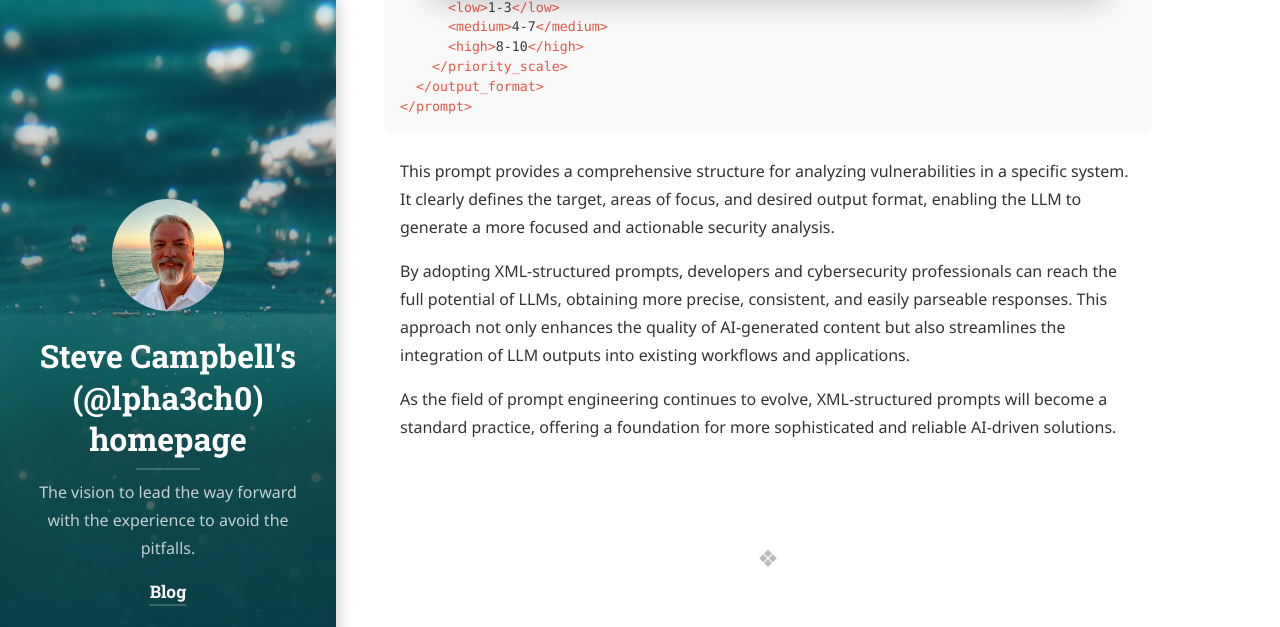
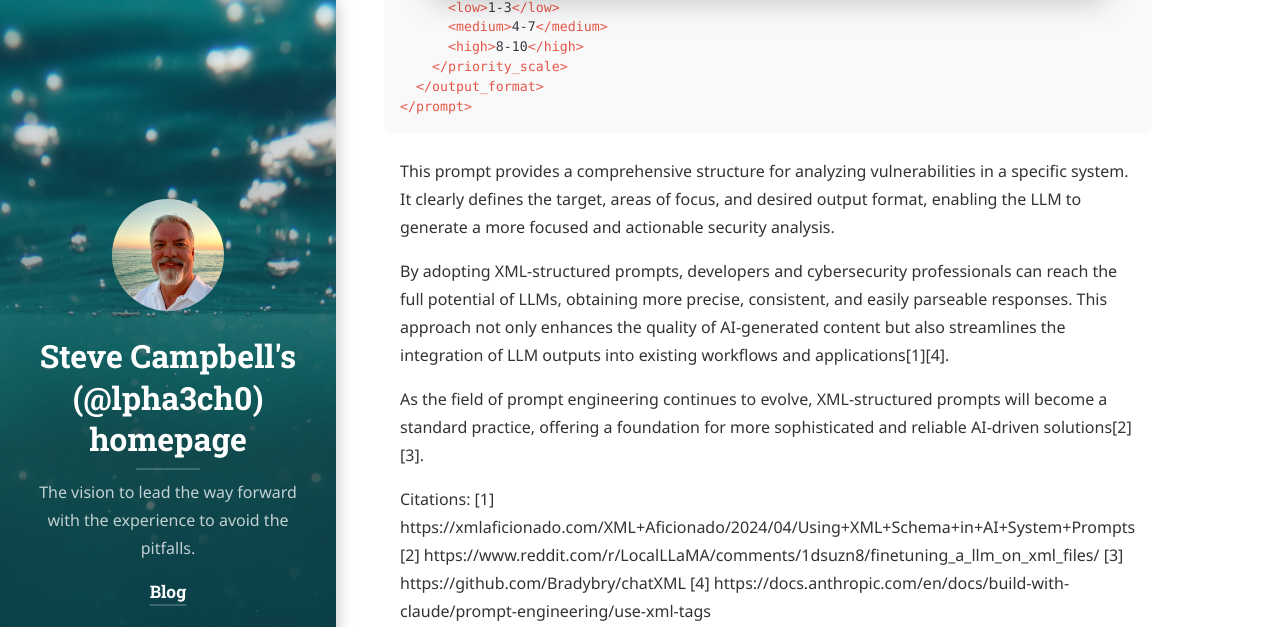
Before and after one commit to aecyberpro/aecyberpro.github.io, a Jekyll site: the page built from general/_posts/2024-10-20-Better-LLM-Prompts-Using-XML.md, in a window 1280 px wide and 900 px high, scrolled down 2327 px, cut to the strip 0-627 px from the top of the window. Built offline with Jekyll 4.4.1, drawn with Linux system fonts in a browser that asks for light colours; cached includes are drawn as plain includes; nearby versions of some CDN libraries; some web fonts are replaced; library files that are not in the unit come from our copies.

Commit message:
added citations

```diff
--- a/general/_posts/2024-10-20-Better-LLM-Prompts-Using-XML.md
+++ b/general/_posts/2024-10-20-Better-LLM-Prompts-Using-XML.md
@@ -87,6 +87,12 @@ For cybersecurity engineers, here's an example of a prompt structure for analyzi
 
 This prompt provides a comprehensive structure for analyzing vulnerabilities in a specific system. It clearly defines the target, areas of focus, and desired output format, enabling the LLM to generate a more focused and actionable security analysis.
 
-By adopting XML-structured prompts, developers and cybersecurity professionals can reach the full potential of LLMs, obtaining more precise, consistent, and easily parseable responses. This approach not only enhances the quality of AI-generated content but also streamlines the integration of LLM outputs into existing workflows and applications.
+By adopting XML-structured prompts, developers and cybersecurity professionals can reach the full potential of LLMs, obtaining more precise, consistent, and easily parseable responses. This approach not only enhances the quality of AI-generated content but also streamlines the integration of LLM outputs into existing workflows and applications[1][4].
 
-As the field of prompt engineering continues to evolve, XML-structured prompts will become a standard practice, offering a foundation for more sophisticated and reliable AI-driven solutions.
+As the field of prompt engineering continues to evolve, XML-structured prompts will become a standard practice, offering a foundation for more sophisticated and reliable AI-driven solutions[2][3].
+
+Citations:
+[1] https://xmlaficionado.com/XML+Aficionado/2024/04/Using+XML+Schema+in+AI+System+Prompts
+[2] https://www.reddit.com/r/LocalLLaMA/comments/1dsuzn8/finetuning_a_llm_on_xml_files/
+[3] https://github.com/Bradybry/chatXML
+[4] https://docs.anthropic.com/en/docs/build-with-claude/prompt-engineering/use-xml-tags
```
